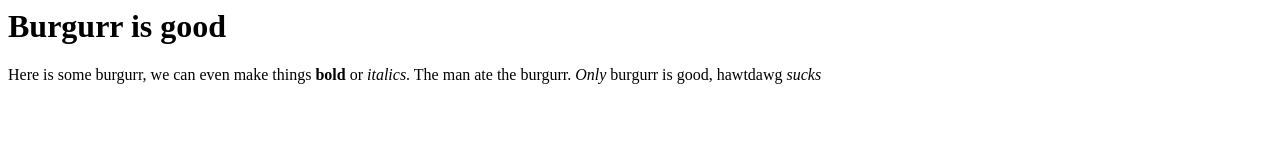
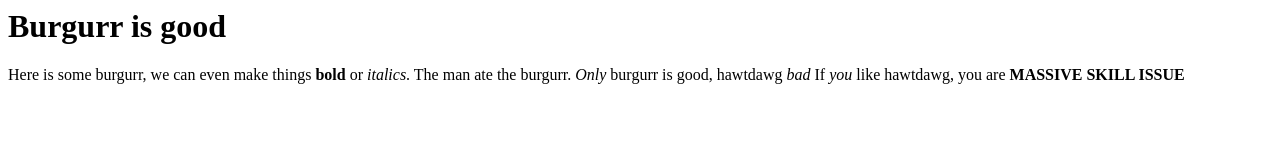
Before and after one commit to gavinchind/csp-spring2022, a plain HTML site: page index.html in a window 1280 px wide. Drawn offline with Linux system fonts and the light colour scheme.

Commit message:
Update index.html

```diff
--- a/index.html
+++ b/index.html
@@ -3,6 +3,6 @@
   <body>
     <h1>Burgurr is good</h1>
     <p>Here is some burgurr, we can even make things <b>bold</b>
-      or <i>italics</i>. The man ate the burgurr. <i>Only</i> burgurr is good, hawtdawg <i>sucks</i>
+      or <i>italics</i>. The man ate the burgurr. <i>Only</i> burgurr is good, hawtdawg <i>bad</i> If <i>you</i> like hawtdawg, you are <b>MASSIVE SKILL ISSUE</b>
   </body>
 </html>
```
